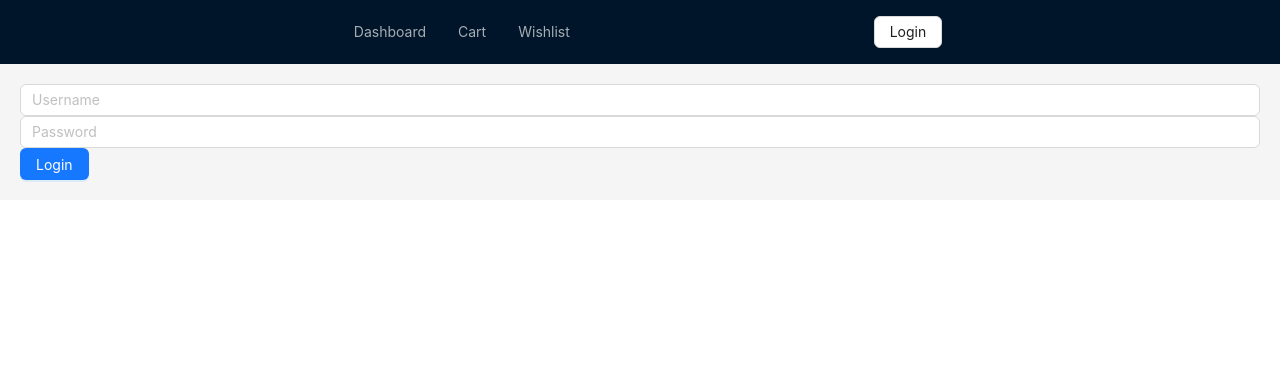
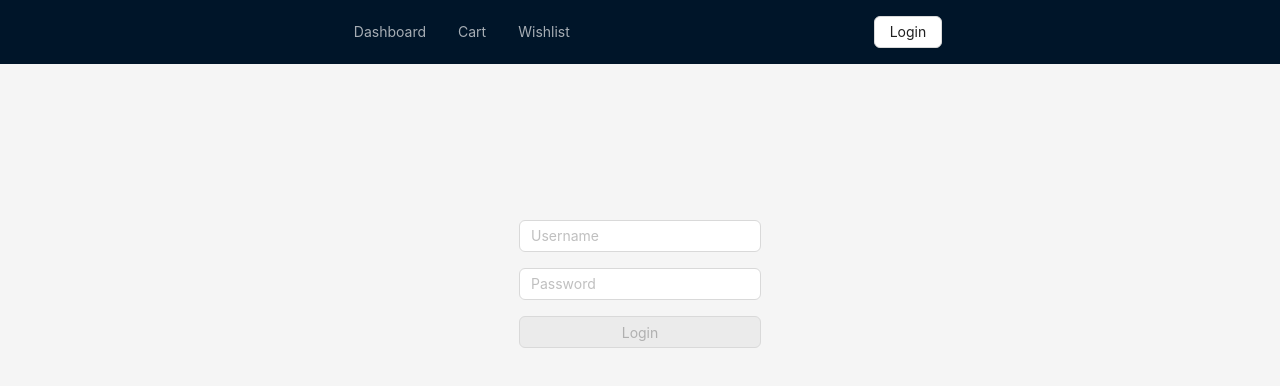
Before and after one commit to anuragpindoriya/cord-4-prac, a React (Vite) app: page /login in a window 1280 px wide. Shown: the top 386 px of the page. Built offline with nearby package versions, Linux system fonts and the light colour scheme.

Commit message:
add user details management and enhance login functionality

```diff
--- a/src/pages/Login.jsx
+++ b/src/pages/Login.jsx
@@ -1,20 +1,36 @@
 import {useDispatch, useSelector} from "react-redux";
 import {Button, Input} from "antd";
-import {login} from "../store/authSlice";
-import {Navigate} from "react-router-dom";
-
+import {addUserDetails, login} from "../store/authSlice";
+import {useNavigate} from "react-router-dom";
+import {useEffect, useState} from "react";
 
 const Login = () => {
     const dispatch = useDispatch();
     const {isAuthenticated} = useSelector((state) => state.auth);
-    if (isAuthenticated) return <Navigate to="/"/>;
+    const navigate = useNavigate();
+    const [username, setUsername] = useState('');
+    const [password, setPassword] = useState('');
 
+    const handleLogin = () => {
+        dispatch(addUserDetails({username, password}));
+        dispatch(login());
+        navigate('/');
+    }
+
+    useEffect(() => {
+        if (isAuthenticated) {
+            navigate('/');
+        }
+    }, [isAuthenticated, navigate]);
 
     return (
-        <div>
-            <Input placeholder="Username"/>
-            <Input placeholder="Password"/>
-            <Button type="primary" onClick={() => dispatch(login())}>Login</Button>
+        <div className={'flex h-[400px] items-center justify-center flex-col gap-4'}>
+            <div className={'flex flex-col gap-4'}>
+                <Input placeholder="Username" onChange={(e) => setUsername(e.target.value)}/>
+                <Input type={"password"} placeholder="Password" onChange={(e) => setPassword(e.target.value)}/>
+                <Button type="primary" onClick={handleLogin}
+                        disabled={username === "" || password === ""}>Login</Button>
+            </div>
         </div>
     );
 };
--- a/src/store/authSlice.js
+++ b/src/store/authSlice.js
@@ -17,8 +17,12 @@ const authSlice = createSlice({
         logout: (state) => {
             state.isAuthenticated = false;
         },
+        addUserDetails: (state, action) => {
+            state.userName = action.payload.userName;
+            state.password = action.payload.password;
+        }
     },
 });
 
-export const {login, logout} = authSlice.actions;
+export const {login, logout, addUserDetails} = authSlice.actions;
 export default authSlice.reducer;
```
